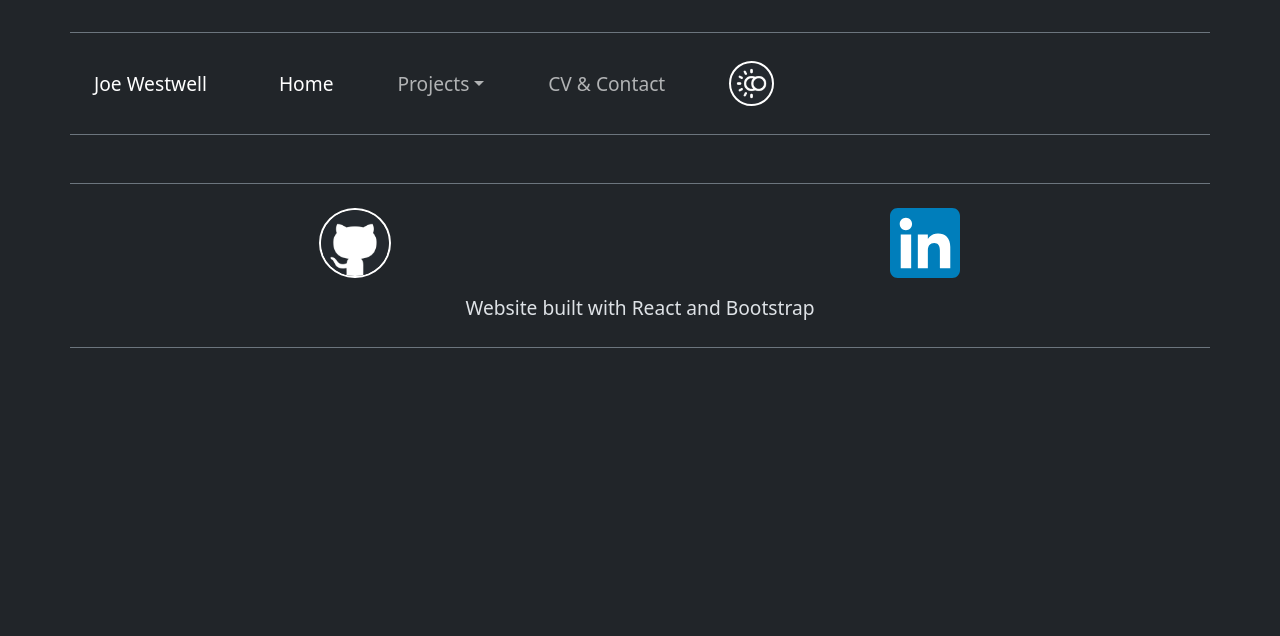
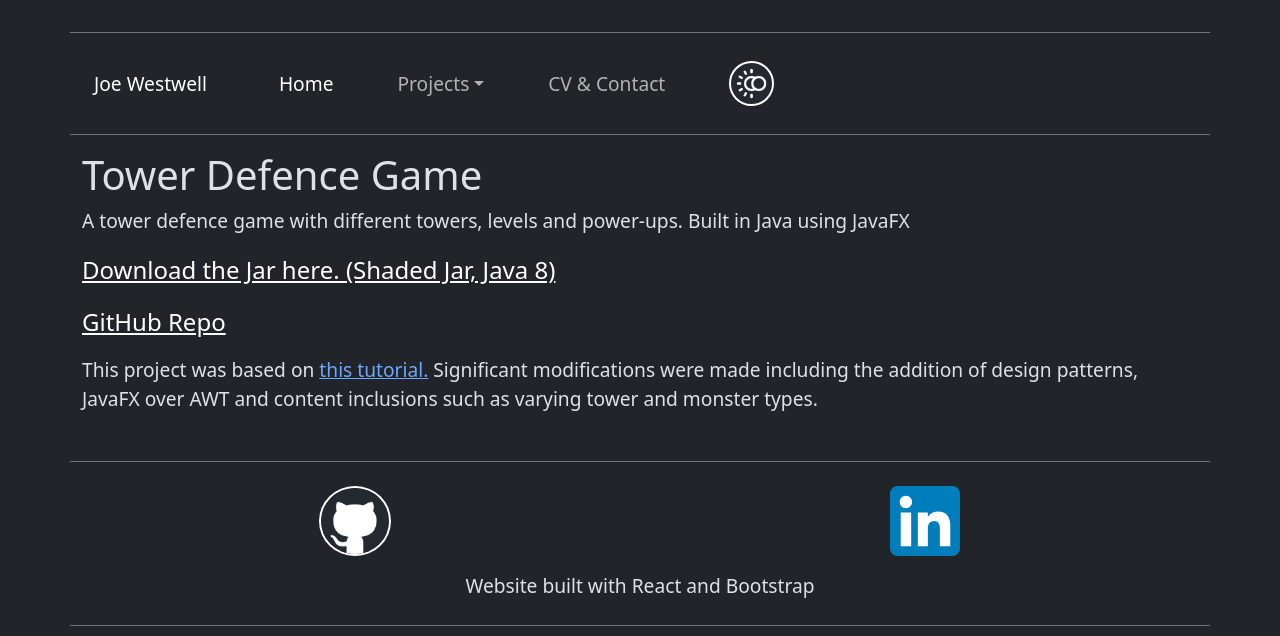
Before and after one commit to J-Wll/portfolio, a React (Vite) app: page /tower in a window 1280 px wide. Shown: the top 636 px of the page. Built offline with nearby package versions, Linux system fonts and the light colour scheme.

Commit message:
Text and links for projects

```diff
--- a/src/pages/Cerom.jsx
+++ b/src/pages/Cerom.jsx
@@ -1,3 +1,10 @@
+import BigLink from "../components/biglink"
 export default function Cerom() {
-    return
+    return (
+        <div className="container-xl">
+            <h1>CeroM CRM software</h1>
+            <p>A customer relationship management program with full CRUD management, product, employees and customer views. Built with Node.js, Express and MongoDB</p>
+            <BigLink href="https://github.com/J-Wll/CeRoM" text="GitHub Repo" />
+        </div>
+    )
 }
--- a/src/pages/DevComp.jsx
+++ b/src/pages/DevComp.jsx
@@ -1,11 +1,12 @@
+import BigLink from "../components/biglink"
 export default function DevComp() {
     return (
         <>
             <div className="container-xl">
                 <h1>Developer Companion</h1>
-                <p>An organisational tool intended for developers web app built with react. Featuring a fully customisable interface with drag and drop resizeable modules.</p>
-                <p><a>Download for Windows (64 bit) (See GitHub for compilation instructions on other platforms)</a></p>
-                <p><a>GitHub Page</a></p>
+                <p>An organisational tool intended for developers. An electron app built with react. Featuring a fully customisable interface with drag and drop resizeable modules.</p>
+                <BigLink href="https://github.com/J-Wll/dev-companion/releases/download/v0.5.2/DevCompanion-Windows-0.5.2-Setup.exe" text="Download for Windows (64 bit) (See GitHub for compilation instructions on other platforms)" />
+                <BigLink href="https://github.com/J-Wll/dev-companion" text="GitHub Repo" />
             </div>
         </>
     )
--- a/src/pages/Flashcards.jsx
+++ b/src/pages/Flashcards.jsx
@@ -14,7 +14,7 @@ export default function Flashcards() {
                 <p>A flashcards web app built with react. Featuring multiple choice questions, stats, saving and loading flashcards, a minimal, responsive design and more.</p>
                 <Carousel imgs={imgs} arrowColour = "white"/>
                 <BigLink href="https://j-wll.github.io/flashcards-pages/" text="Try it here" />
-                <BigLink href="https://github.com/J-Wll/flashcards" text="GitHub Page" />
+                <BigLink href="https://github.com/J-Wll/flashcards" text="GitHub Repo" />
             </div>
         </>
     )
--- a/src/pages/Tower.jsx
+++ b/src/pages/Tower.jsx
@@ -1,3 +1,12 @@
+import BigLink from "../components/biglink"
 export default function Tower() {
-    return
+    return (
+        <div className="container-xl">
+            <h1>Tower Defence Game</h1>
+            <p>A tower defence game with different towers, levels and power-ups. Built in Java using JavaFX</p>
+            <BigLink href="https://github.com/J-Wll/tower-defence-javafx/releases/download/v1/tower-defence-javafx8-1.0-SNAPSHOT-shaded.jar" text="Download the Jar here. (Shaded Jar, Java 8)" />
+            <BigLink href="https://github.com/J-Wll/tower-defence-javafx" text="GitHub Repo" />
+            <p>This project was based on <a href="https://www.youtube.com/watch?v=Euiqdd09n68&list=PLB85864F4E46196A9">this tutorial.</a> Significant modifications were made including the addition of design patterns, JavaFX over AWT and content inclusions such as varying tower and monster types. </p>
+        </div>
+    )
 }
```
